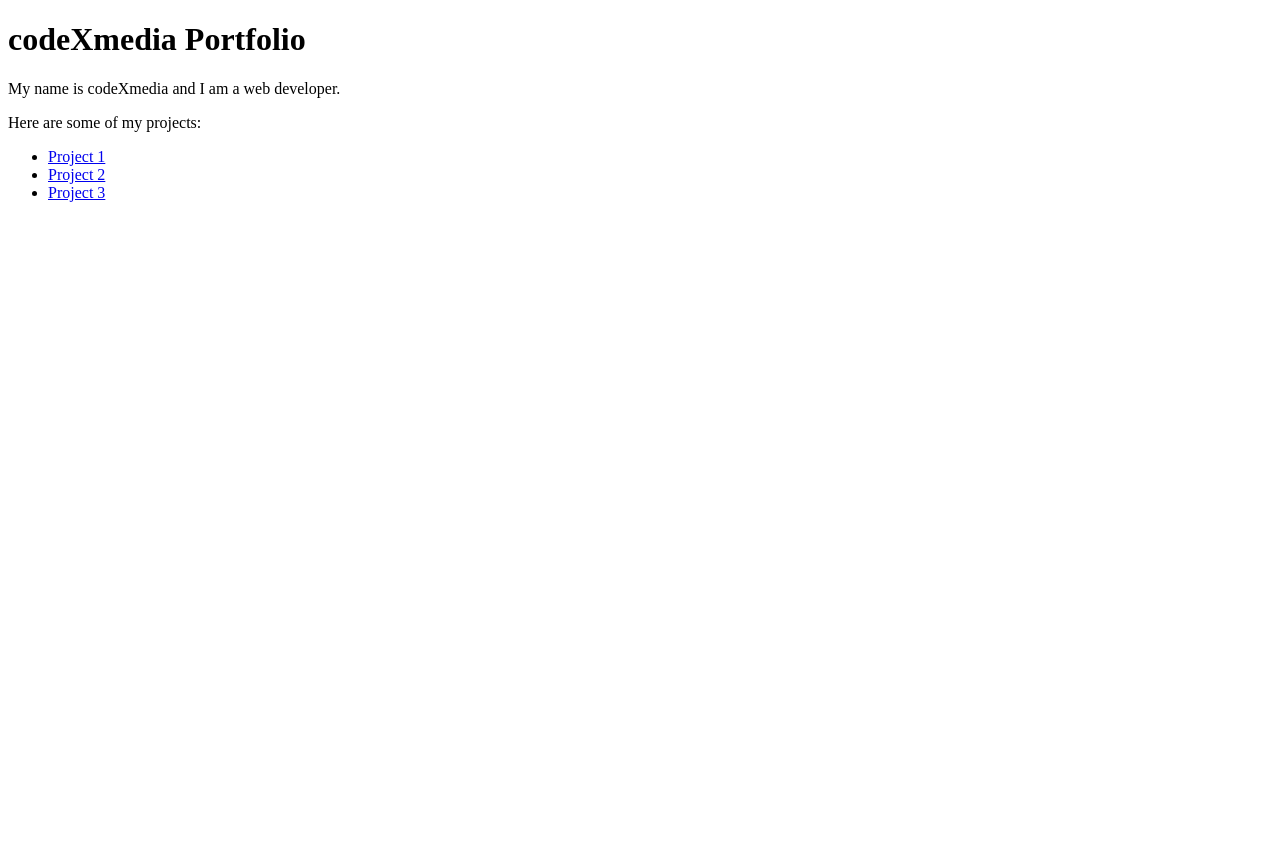
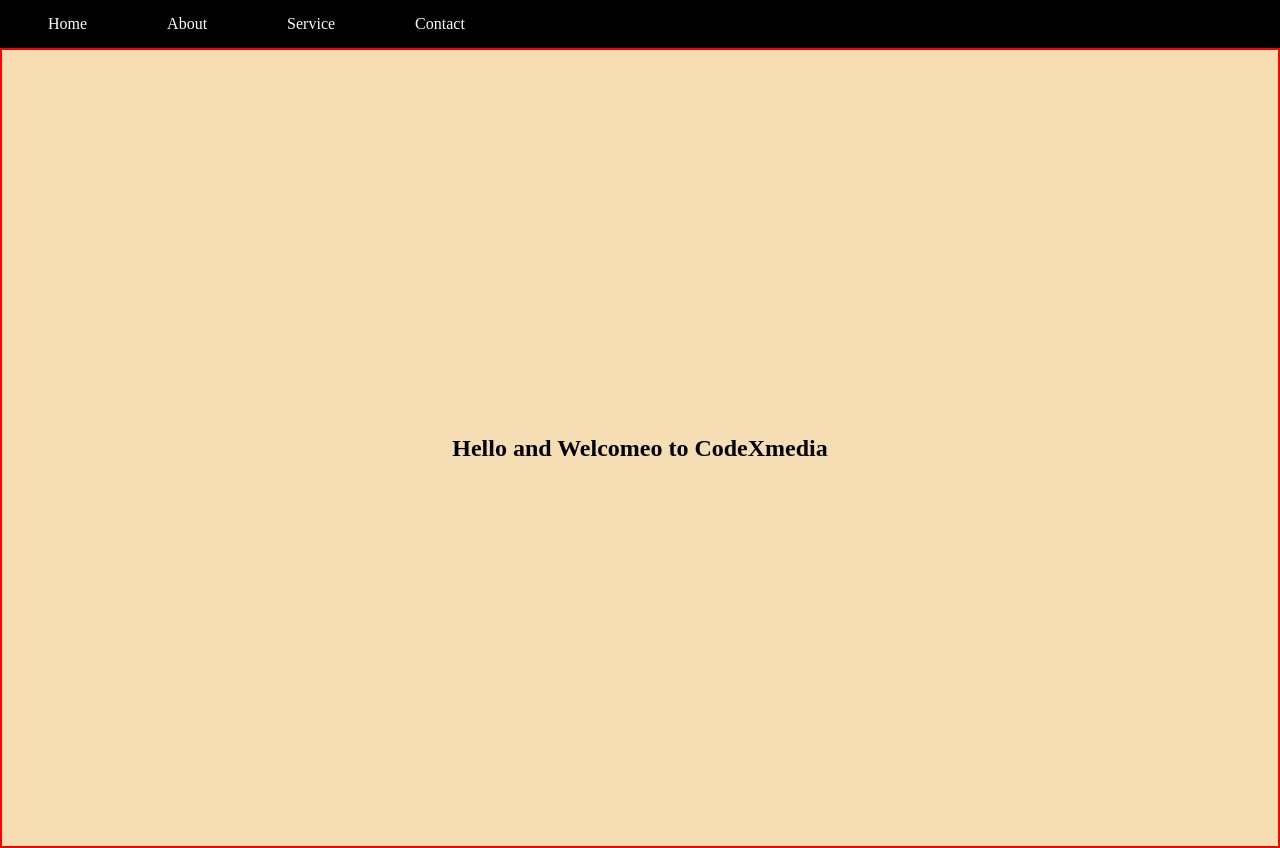
Before and after one commit to Engrkhizarkhan/codeXmedia-Portfolio, a plain HTML site: page index.html in a window 1280 px wide. Before the commit the page ends 800 px from the top, so only its background shows below. Drawn offline with Linux system fonts and the light colour scheme.

Commit message:
adding section some changes

```diff
--- /dev/null
+++ b/Fronted/style.css
@@ -0,0 +1,38 @@
+* {
+    margin: 0;
+    padding: 0;
+    box-sizing: border-box;
+}
+
+/* Navbar */
+
+nav {
+    height: 3em;
+    background-color: black;
+    color: white;
+    line-height: 3em;
+}
+
+ul {
+    display: flex;
+    gap: 5em;
+    margin-left: 3em;
+}
+li, a {
+    /* padding: 12px 23px; */
+    color: white;
+    text-decoration: none;
+    list-style: none;
+}
+
+
+/* Hero Section */
+
+.hero {
+    width: 100%;
+    height: 100vh;
+    text-align: center;
+    align-content: center;
+    border: 2px solid red;
+    background-color: wheat;
+}
--- a/index.html
+++ b/index.html
@@ -3,17 +3,43 @@
 <head>
     <meta charset="UTF-8">
     <meta name="viewport" content="width=device-width, initial-scale=1.0">
+    <link rel="stylesheet" href="Fronted/style.css">
     <title>codeXmedia Portfolio</title>
 </head>
 <body>
-    <h1>codeXmedia Portfolio</h1>
-    <p>My name is codeXmedia and I am a web developer.</p>
-    <p>Here are some of my projects:</p>
-    <ul>
-        <li><a href="project1.html">Project 1</a></li>
-        <li><a href="project2.html">Project 2</a></li>
-        <li><a href="project3.html">Project 3</a></li>
-    </ul>
+
+        <!-- Navbar -->
+        <nav>
+            <ul>
+                <li><a href="#">Home</a></li>
+                <li><a href="#">About</a></li>
+                <li><a href="#">Service</a></li>
+                <li><a href="#">Contact</a></li>
+            </ul>
+        </nav>
+
+        <!-- Hero Section -->
+        <section class="hero">
+            <div class="heading-text">
+                <h1>Hello and Welcomeo to CodeXmedia</h1>
+            </div>
+        </section>
+
+
+        <!-- Our Mission -->
+
+
+        <!-- Our Service -->
+
+        <!-- Our Team -->
+
+        <!-- Location -->
+
+        <!-- footer -->
+
+
+
+
 
 </body>
 </html>
```
